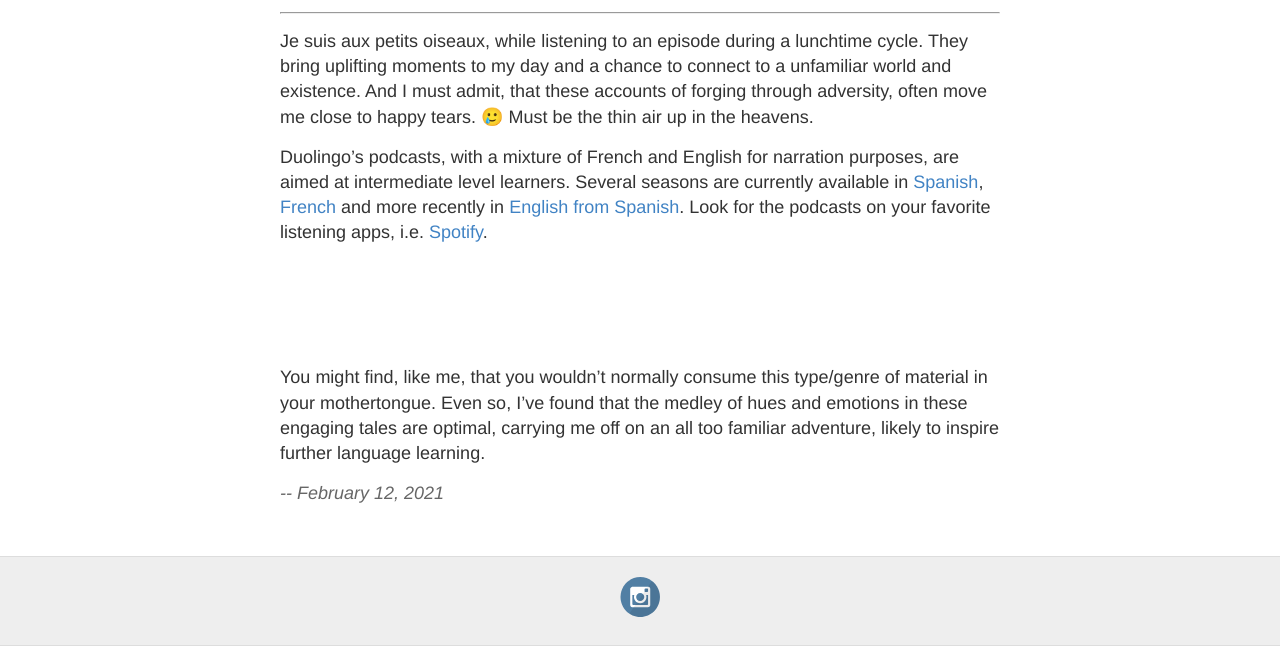
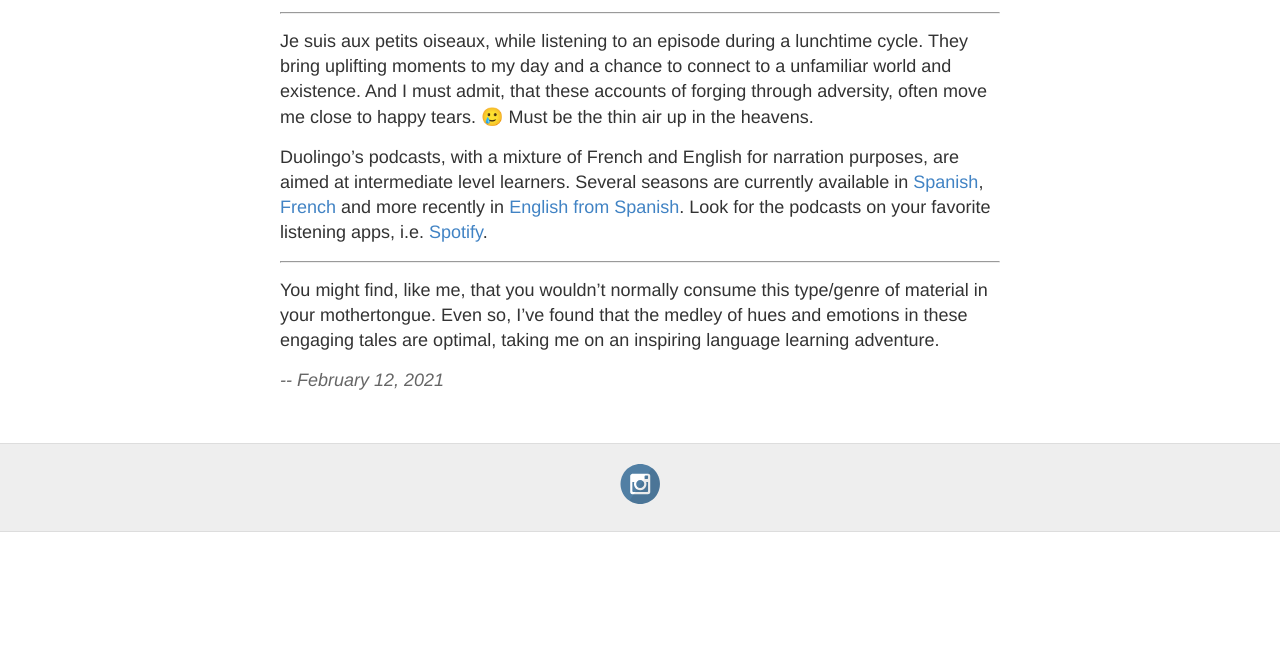
Before and after one commit to dudolavida/dudolavida.github.io, a Jekyll site: the page built from _posts/2021-02-12-Duolingo-podcasts-French.md, in a window 1280 px wide and 900 px high, scrolled down 691 px, cut to the strip 254-900 px from the top of the window. Built offline with Jekyll 4.4.1, drawn with Linux system fonts in a browser that asks for light colours; after the commit the page ends 1477 px from its top, so only the background shows below that.

Commit message:
update duolingo podcasts

```diff
--- a/_posts/2021-02-12-Duolingo-podcasts-French.md
+++ b/_posts/2021-02-12-Duolingo-podcasts-French.md
@@ -34,12 +34,9 @@
 
 Duolingo's podcasts, with a mixture of French and English for narration purposes, are aimed at intermediate level learners. Several seasons are currently available in [Spanish][id3], [French][id4] and more recently in [English from Spanish][id5]. Look for the podcasts on your favorite listening apps, i.e. [Spotify][id6].
 
-<br>
 ---
 
-<br>
-
-You might find, like me,  that you wouldn't normally consume this type/genre of material in your mothertongue. Even so, I've found that the medley of hues and emotions in these engaging tales are optimal, carrying me off on an all too familiar adventure, likely to inspire further language learning.
+You might find, like me,  that you wouldn't normally consume this type/genre of material in your mothertongue. Even so, I've found that the medley of hues and emotions in these engaging tales are optimal, taking me on an inspiring language learning adventure.
 
 
 [id]: https://podcast.duolingo.com/episode-27-le-caporal-canadien-francais-the-french-canadian-corporal "https://podcast.duolingo.com/episode-27-le-caporal-canadien-francais-the-french-canadian-corporal"
```
